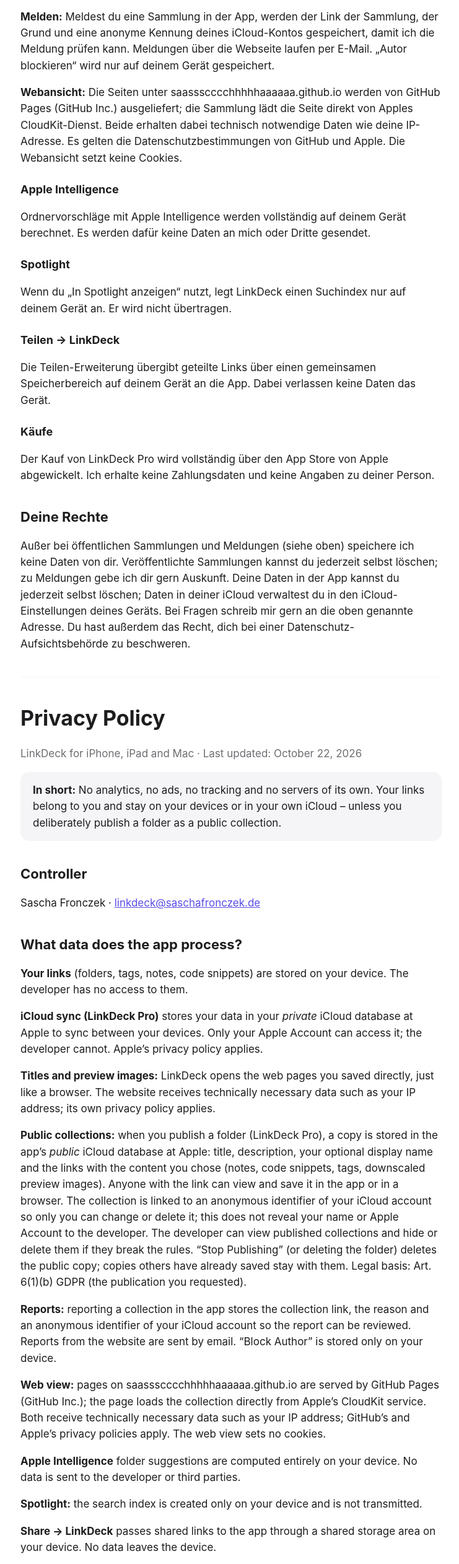
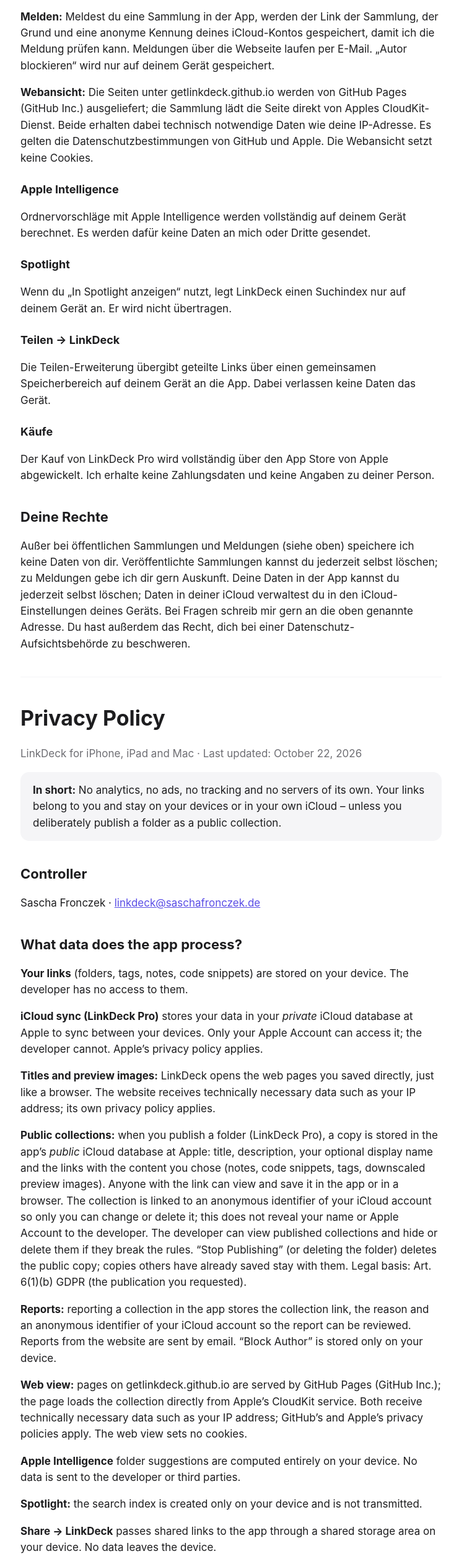
Before and after one commit to saassscccchhhhhaaaaaa/linkdeck-site, a plain HTML site: page privacy.html in a window 1280 px wide. Shown: the part 1425-3949 px from the top of the page at 62% size, without its empty margins (267-1008 px from the left). Drawn offline with Linux system fonts and the light colour scheme.

Commit message:
Webansicht unter getlinkdeck.github.io

```diff
--- a/privacy.html
+++ b/privacy.html
@@ -25,7 +25,7 @@
 <h3>Öffentliche Sammlungen</h3>
 <p>Wenn du einen Ordner veröffentlichst (LinkDeck Pro), speichert LinkDeck eine Kopie in der <em>öffentlichen</em> iCloud-Datenbank der App bei Apple: Titel, Beschreibung, deinen optionalen Anzeigenamen sowie die Links mit den Inhalten, die du ausgewählt hast (Notizen, Code-Snippets, Tags, verkleinerte Vorschaubilder). Jeder mit dem Link kann diese Sammlung in der App oder im Browser sehen und übernehmen. Die Sammlung ist mit einer anonymen Kennung deines iCloud-Kontos verknüpft, damit nur du sie ändern oder löschen kannst; deinen Namen oder deine Apple-ID erfahre ich dadurch nicht. Ich kann veröffentlichte Sammlungen einsehen und bei Verstößen gegen die Regeln ausblenden oder löschen. Mit „Veröffentlichung beenden“ (oder durch Löschen des Ordners) wird die öffentliche Kopie gelöscht; Kopien, die andere bereits übernommen haben, bleiben bei ihnen. Rechtsgrundlage ist Art. 6 Abs. 1 lit. b DSGVO (die von dir gewünschte Veröffentlichung).</p>
 <p><strong>Melden:</strong> Meldest du eine Sammlung in der App, werden der Link der Sammlung, der Grund und eine anonyme Kennung deines iCloud-Kontos gespeichert, damit ich die Meldung prüfen kann. Meldungen über die Webseite laufen per E-Mail. „Autor blockieren“ wird nur auf deinem Gerät gespeichert.</p>
-<p><strong>Webansicht:</strong> Die Seiten unter saassscccchhhhhaaaaaa.github.io werden von GitHub Pages (GitHub Inc.) ausgeliefert; die Sammlung lädt die Seite direkt von Apples CloudKit-Dienst. Beide erhalten dabei technisch notwendige Daten wie deine IP-Adresse. Es gelten die Datenschutzbestimmungen von GitHub und Apple. Die Webansicht setzt keine Cookies.</p>
+<p><strong>Webansicht:</strong> Die Seiten unter getlinkdeck.github.io werden von GitHub Pages (GitHub Inc.) ausgeliefert; die Sammlung lädt die Seite direkt von Apples CloudKit-Dienst. Beide erhalten dabei technisch notwendige Daten wie deine IP-Adresse. Es gelten die Datenschutzbestimmungen von GitHub und Apple. Die Webansicht setzt keine Cookies.</p>
 <h3>Apple Intelligence</h3>
 <p>Ordnervorschläge mit Apple Intelligence werden vollständig auf deinem Gerät berechnet. Es werden dafür keine Daten an mich oder Dritte gesendet.</p>
 <h3>Spotlight</h3>
@@ -51,7 +51,7 @@
 <p><strong>Titles and preview images:</strong> LinkDeck opens the web pages you saved directly, just like a browser. The website receives technically necessary data such as your IP address; its own privacy policy applies.</p>
 <p><strong>Public collections:</strong> when you publish a folder (LinkDeck Pro), a copy is stored in the app’s <em>public</em> iCloud database at Apple: title, description, your optional display name and the links with the content you chose (notes, code snippets, tags, downscaled preview images). Anyone with the link can view and save it in the app or in a browser. The collection is linked to an anonymous identifier of your iCloud account so only you can change or delete it; this does not reveal your name or Apple Account to the developer. The developer can view published collections and hide or delete them if they break the rules. “Stop Publishing” (or deleting the folder) deletes the public copy; copies others have already saved stay with them. Legal basis: Art. 6(1)(b) GDPR (the publication you requested).</p>
 <p><strong>Reports:</strong> reporting a collection in the app stores the collection link, the reason and an anonymous identifier of your iCloud account so the report can be reviewed. Reports from the website are sent by email. “Block Author” is stored only on your device.</p>
-<p><strong>Web view:</strong> pages on saassscccchhhhhaaaaaa.github.io are served by GitHub Pages (GitHub Inc.); the page loads the collection directly from Apple’s CloudKit service. Both receive technically necessary data such as your IP address; GitHub’s and Apple’s privacy policies apply. The web view sets no cookies.</p>
+<p><strong>Web view:</strong> pages on getlinkdeck.github.io are served by GitHub Pages (GitHub Inc.); the page loads the collection directly from Apple’s CloudKit service. Both receive technically necessary data such as your IP address; GitHub’s and Apple’s privacy policies apply. The web view sets no cookies.</p>
 <p><strong>Apple Intelligence</strong> folder suggestions are computed entirely on your device. No data is sent to the developer or third parties.</p>
 <p><strong>Spotlight:</strong> the search index is created only on your device and is not transmitted.</p>
 <p><strong>Share → LinkDeck</strong> passes shared links to the app through a shared storage area on your device. No data leaves the device.</p>
```
